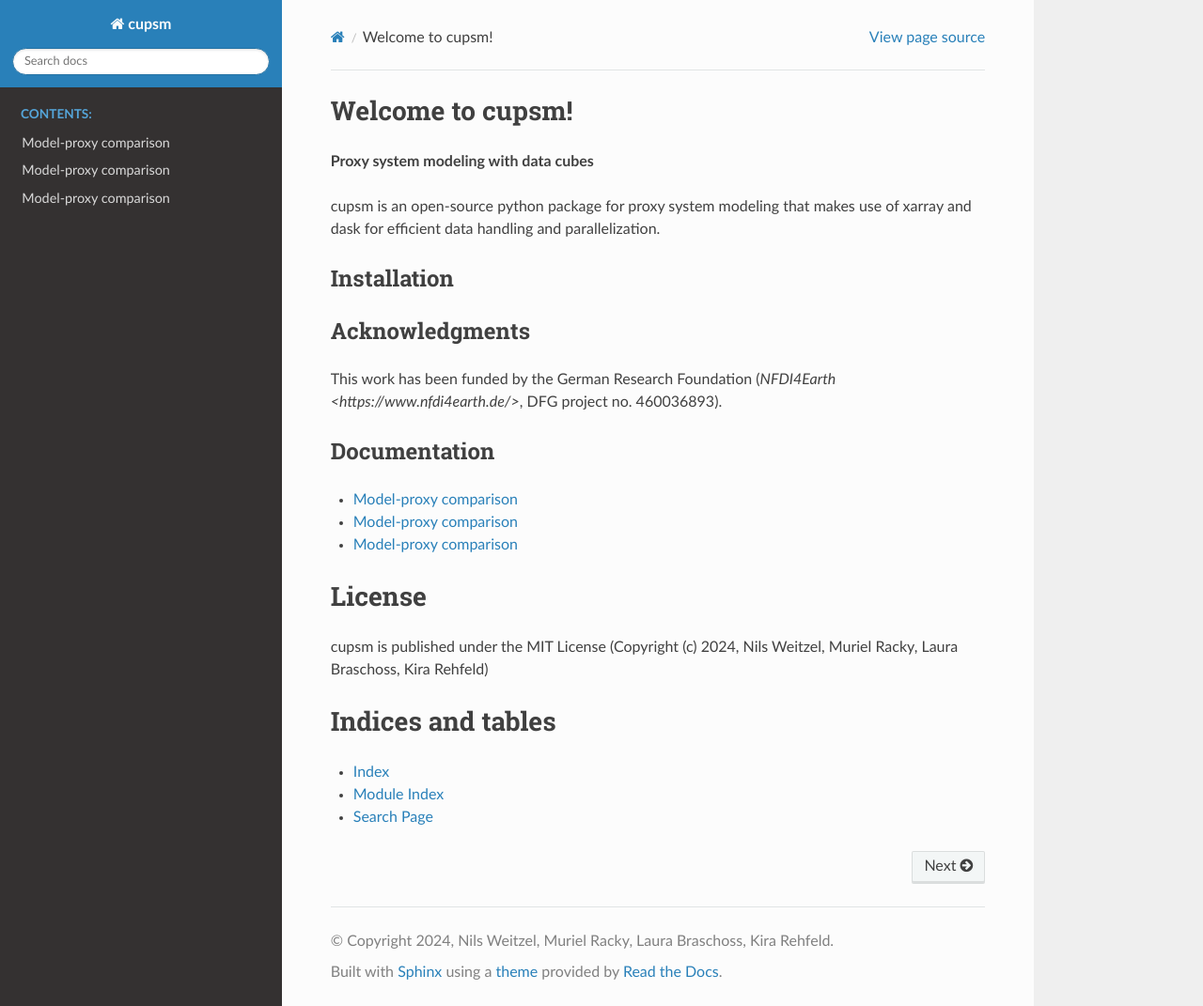
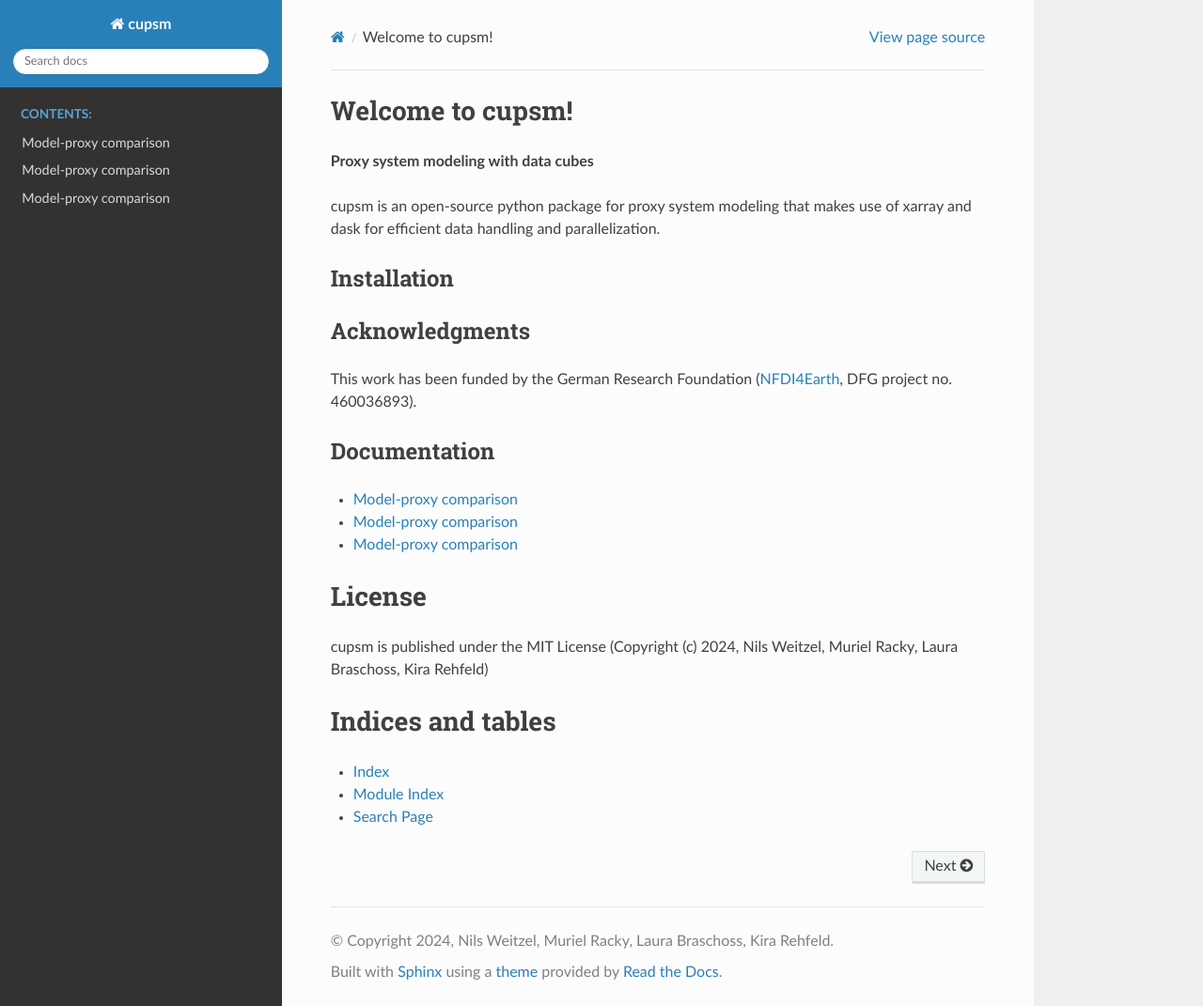
Before and after one commit to paleovar/cupsm, a Sphinx documentation site: the page built from docs/index.rst, in a window 1280 px wide and 1071 px high. Shown: the whole window at 94% size. Built offline with Sphinx 7.4.7 and the Read the Docs theme 3.1.0, drawn with Linux system fonts in a browser that asks for light colours; pages that are not in the unit, such as notebooks, are missing from menus.

Commit message:
Update docs

```diff
--- a/docs/index.rst
+++ b/docs/index.rst
@@ -16,7 +16,7 @@ Installation
 Acknowledgments
 ---------------------------------------
 
-This work has been funded by the German Research Foundation (`NFDI4Earth <https://www.nfdi4earth.de/>`, DFG project no. 460036893).
+This work has been funded by the German Research Foundation (`NFDI4Earth <https://www.nfdi4earth.de/>`_, DFG project no. 460036893).
 
 Documentation
 --------------
```
